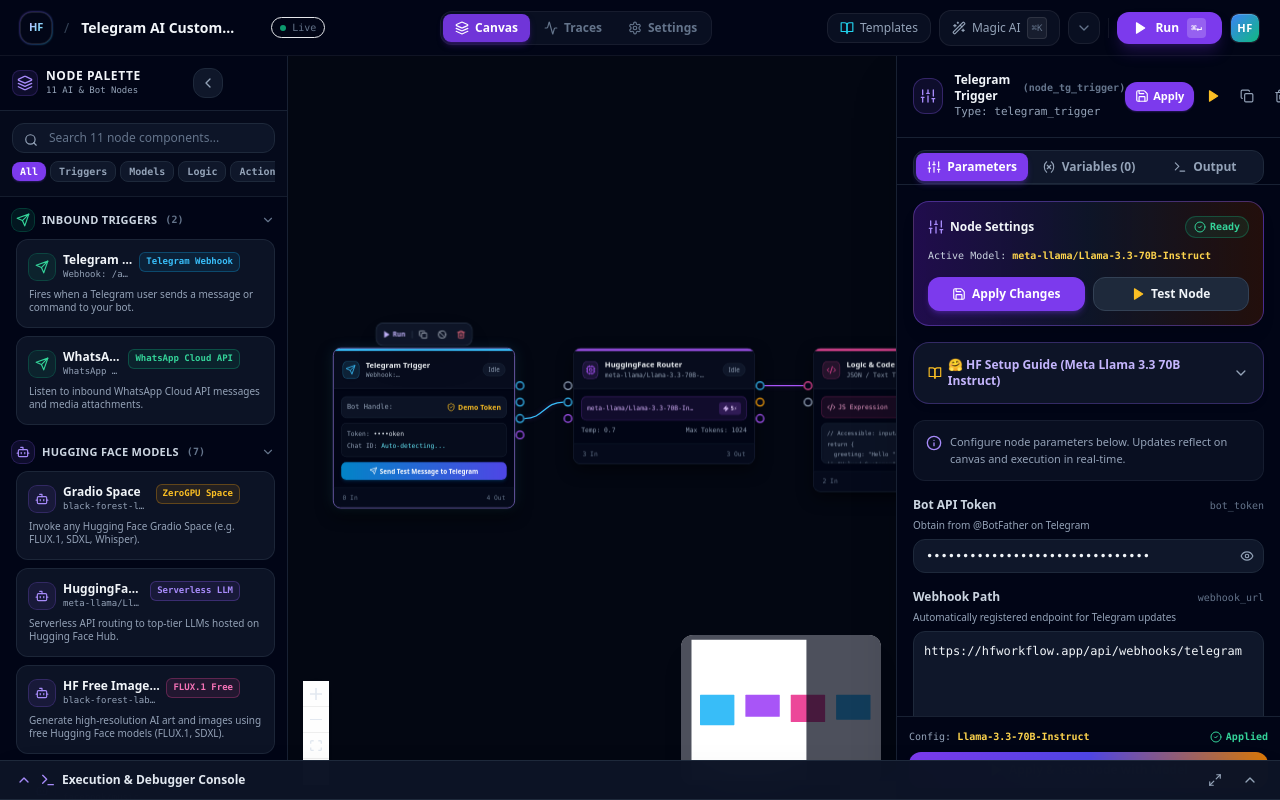
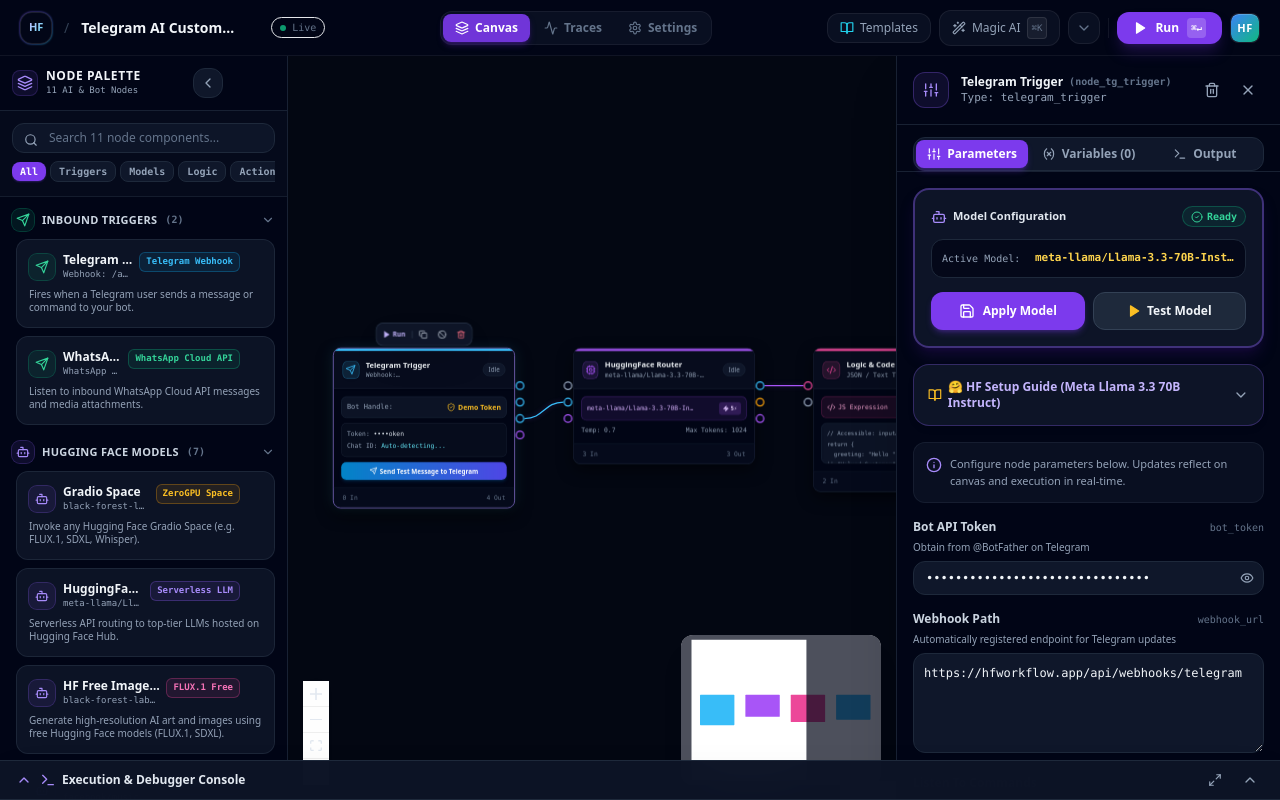
Before and after one commit to mahmoud-mohasseb/huggingfaceworkflows, a Next.js app in the folder apps/web/: page /canvas/wf_telegram_ai_bot in a window 1280 px wide. Both pictures are taken after a click on the button "Send Test Message to Telegram". Built offline with nearby package versions, Linux system fonts and the light colour scheme.

Commit message:
feat: streamline NodeInspector sidebar with single prominent Apply Model button and clean uncluttered layout

```diff
--- a/apps/web/components/canvas/NodeInspector.tsx
+++ b/apps/web/components/canvas/NodeInspector.tsx
@@ -24,6 +24,7 @@
   ChevronDown,
   ChevronUp,
   Save,
+  Bot,
 } from 'lucide-react';
 import { NodeData } from '../../../../packages/shared-types';
 import { NODE_REGISTRY } from '../../lib/nodeRegistry';
@@ -130,54 +131,17 @@
         {/* Header Action Toolbar */}
         <div className="flex items-center gap-1">
           <button
-            type="button"
-            onClick={() => {
-              onUpdateConfig(nodeId, { ...config });
-              setIsSaved(true);
-              setTimeout(() => setIsSaved(false), 2000);
-            }}
-            className={`px-2.5 py-1.5 rounded-xl transition-all flex items-center gap-1 text-[11px] font-bold shadow-sm ${
-              isSaved
-                ? 'bg-emerald-600 text-white'
-                : 'bg-violet-600 hover:bg-violet-500 text-white shadow-violet-600/30'
-            }`}
-            title="Apply Node Configuration"
-          >
-            {isSaved ? <Check className="w-3.5 h-3.5" /> : <Save className="w-3.5 h-3.5" />}
-            <span>{isSaved ? 'Applied' : 'Apply'}</span>
-          </button>
-
-          {onRunSingleNode && (
-            <button
-              onClick={() => onRunSingleNode(nodeId)}
-              className="p-2 text-amber-400 hover:text-white hover:bg-amber-600/30 rounded-xl transition-colors flex items-center gap-1 text-[10px] font-bold"
-              title="Test Single Node"
-            >
-              <Play className="w-3.5 h-3.5 fill-current" />
-            </button>
-          )}
-
-          {onDuplicateNode && (
-            <button
-              onClick={() => onDuplicateNode(nodeId)}
-              className="p-2 text-slate-400 hover:text-white hover:bg-slate-800 rounded-xl transition-colors"
-              title="Duplicate Node"
-            >
-              <Copy className="w-3.5 h-3.5" />
-            </button>
-          )}
-
-          <button
             onClick={() => onDeleteNode(nodeId)}
             className="p-2 text-slate-400 hover:text-rose-400 hover:bg-rose-500/10 rounded-xl transition-colors"
             title="Delete Node"
           >
-            <Trash2 className="w-3.5 h-3.5" />
+            <Trash2 className="w-4 h-4" />
           </button>
 
           <button
             onClick={onClose}
             className="p-2 text-slate-400 hover:text-white hover:bg-slate-800 rounded-xl transition-colors"
+            title="Close Inspector"
           >
             <X className="w-4 h-4" />
           </button>
@@ -226,27 +190,30 @@
       </div>
 
       {/* Scrollable Tab Contents */}
-      <div className="flex-1 overflow-y-auto min-h-0 p-4 space-y-4 pb-32 overscroll-contain custom-sidebar-scroll">
+      <div className="flex-1 overflow-y-auto min-h-0 p-4 space-y-4 pb-12 overscroll-contain custom-sidebar-scroll">
         {/* Tab 1: Parameters Schema Form */}
         {activeTab === 'params' && (
           <div className="space-y-4">
-            {/* Prominent Quick Apply & Test Banner */}
-            <div className="bg-gradient-to-r from-violet-950/70 via-slate-900/90 to-amber-950/50 border border-violet-500/40 rounded-2xl p-3.5 space-y-2.5 shadow-lg">
-              <div className="flex items-center justify-between text-xs">
-                <div className="flex items-center gap-1.5 font-bold text-slate-100">
-                  <Sliders className="w-4 h-4 text-violet-400" />
-                  <span>Node Settings</span>
-                </div>
+            {/* Primary High-Visibility Apply Model Changes Card */}
+            <div className="bg-slate-900/90 border-2 border-violet-500/40 hover:border-violet-500/70 rounded-2xl p-4 space-y-3 shadow-lg shadow-violet-950/40 transition-all">
+              <div className="flex items-center justify-between">
+                <span className="text-[11px] font-bold text-slate-200 flex items-center gap-1.5">
+                  <Bot className="w-4 h-4 text-violet-400" />
+                  <span>Model Configuration</span>
+                </span>
                 <span className="text-[10px] font-mono font-bold px-2 py-0.5 rounded-full bg-emerald-500/10 text-emerald-400 border border-emerald-500/30 flex items-center gap-1">
                   <CheckCircle2 className="w-3 h-3" /> Ready
                 </span>
               </div>
 
-              <div className="text-[10px] font-mono text-slate-300 truncate">
-                Active Model: <span className="text-amber-300 font-bold">{currentModelId}</span>
+              <div className="bg-slate-950/80 p-2.5 rounded-xl border border-slate-800 text-[11px] font-mono text-slate-300 flex items-center justify-between">
+                <span className="text-slate-400 text-[10px]">Active Model:</span>
+                <span className="text-amber-300 font-bold truncate max-w-[200px]" title={currentModelId}>
+                  {currentModelId}
+                </span>
               </div>
 
-              <div className="grid grid-cols-2 gap-2 pt-1">
+              <div className="grid grid-cols-2 gap-2 pt-0.5">
                 <button
                   type="button"
                   onClick={() => {
@@ -254,10 +221,14 @@
                     setIsSaved(true);
                     setTimeout(() => setIsSaved(false), 2000);
                   }}
-                  className="py-2 px-3 bg-violet-600 hover:bg-violet-500 text-white rounded-xl text-xs font-bold shadow-md shadow-violet-600/30 transition-all flex items-center justify-center gap-1.5"
+                  className={`py-2.5 px-3 rounded-xl text-xs font-bold shadow-md transition-all flex items-center justify-center gap-2 ${
+                    isSaved
+                      ? 'bg-emerald-600 text-white shadow-emerald-600/30'
+                      : 'bg-violet-600 hover:bg-violet-500 text-white shadow-violet-600/30'
+                  }`}
                 >
-                  <Save className="w-3.5 h-3.5" />
-                  <span>{isSaved ? 'Applied! ✅' : 'Apply Changes'}</span>
+                  {isSaved ? <Check className="w-4 h-4" /> : <Save className="w-4 h-4" />}
+                  <span>{isSaved ? 'Applied! ✅' : 'Apply Model'}</span>
                 </button>
 
                 {onRunSingleNode && (
@@ -267,10 +238,10 @@
                       onUpdateConfig(nodeId, { ...config });
                       onRunSingleNode(nodeId);
                     }}
-                    className="py-2 px-3 bg-slate-800 hover:bg-slate-700 text-slate-100 border border-slate-700 rounded-xl text-xs font-bold transition-all flex items-center justify-center gap-1.5"
+                    className="py-2.5 px-3 bg-slate-800 hover:bg-slate-700 text-slate-100 border border-slate-700 rounded-xl text-xs font-bold transition-all flex items-center justify-center gap-1.5"
                   >
                     <Play className="w-3.5 h-3.5 text-amber-400 fill-current" />
-                    <span>Test Node</span>
+                    <span>Test Model</span>
                   </button>
                 )}
               </div>
@@ -494,22 +465,6 @@
                 </div>
               );
             })}
-
-            {/* Bottom Form Apply Button */}
-            <div className="pt-2">
-              <button
-                type="button"
-                onClick={() => {
-                  onUpdateConfig(nodeId, { ...config });
-                  setIsSaved(true);
-                  setTimeout(() => setIsSaved(false), 2000);
-                }}
-                className="w-full py-2.5 bg-gradient-to-r from-violet-600 via-indigo-600 to-amber-600 hover:from-violet-500 hover:to-amber-500 text-white rounded-xl text-xs font-bold shadow-lg shadow-violet-600/30 transition-all flex items-center justify-center gap-2"
-              >
-                <Save className="w-4 h-4" />
-                <span>{isSaved ? 'Configuration Applied & Saved! ✅' : 'Apply & Save Node Parameters'}</span>
-              </button>
-            </div>
           </div>
         )}
 
@@ -578,36 +533,12 @@
               <div className="text-center py-12 space-y-2">
                 <Terminal className="w-8 h-8 text-slate-600 mx-auto" />
                 <div className="text-xs text-slate-400">No output payload recorded yet</div>
-                <div className="text-[10px] text-slate-500">Click &ldquo;Test Node&rdquo; or &ldquo;Execute Workflow&rdquo; to run this step!</div>
+                <div className="text-[10px] text-slate-500">Click &ldquo;Test Model&rdquo; above to run this step!</div>
               </div>
             )}
           </div>
         )}
       </div>
-
-      {/* Sticky Bottom Action Footer */}
-      <div className="p-3 border-t border-slate-800/80 bg-slate-950/95 flex flex-col gap-2 shrink-0">
-        <div className="flex items-center justify-between text-[10px] font-mono text-slate-400">
-          <span className="truncate max-w-[200px]" title={currentModelId}>
-            Config: <code className="text-amber-300 font-bold">{currentModelId.split('/').pop()}</code>
-          </span>
-          <span className="text-emerald-400 flex items-center gap-1 font-bold">
-            <CheckCircle2 className="w-3 h-3 text-emerald-400" /> Applied
-          </span>
-        </div>
-
-        <button
-          type="button"
-          onClick={() => {
-            onUpdateConfig(nodeId, { ...config });
-            if (onRunSingleNode) onRunSingleNode(nodeId);
-          }}
-          className="w-full py-2.5 bg-gradient-to-r from-violet-600 via-indigo-600 to-amber-600 hover:from-violet-500 hover:to-amber-500 text-white rounded-xl text-xs font-bold shadow-md shadow-violet-600/30 transition-all flex items-center justify-center gap-1.5"
-        >
-          <Play className="w-3.5 h-3.5 fill-current" />
-          <span>Apply & Test Node with Model</span>
-        </button>
-      </div>
     </aside>
   );
 };
```
